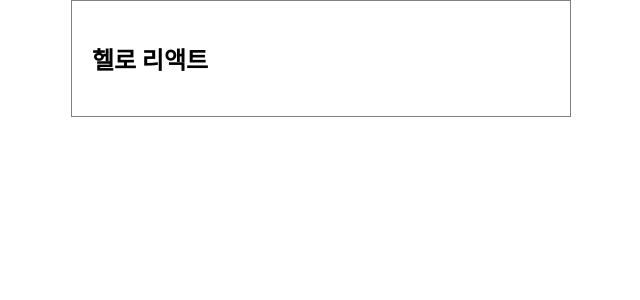
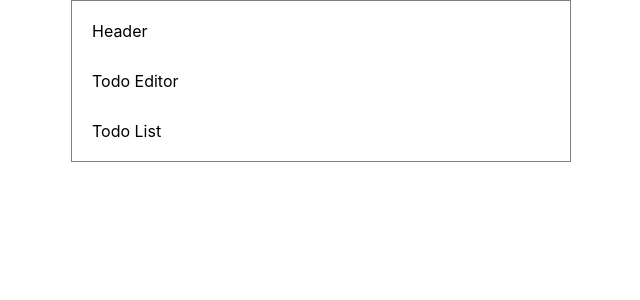
Before and after one commit to heeeun1207/React_prac, a React (Create React App) app in the folder todoapp/: page / in a window 1280 px wide. Shown: the top 300 px of the page, without its empty margins (319-959 px from the left). Built offline with nearby package versions, Linux system fonts and the light colour scheme.

Commit message:
flex 레이아웃 스타일링

```diff
--- a/todoapp/src/App.css
+++ b/todoapp/src/App.css
@@ -8,4 +8,7 @@ body{
   box-sizing: border-box;
   padding: 20px;
   border: 1px solid gray;
+  display: flex;
+  flex-direction: column;
+  gap: 30px;
 }
--- a/todoapp/src/App.js
+++ b/todoapp/src/App.js
@@ -1,9 +1,13 @@
 import './App.css';
 
 function App() {
-  return <div className='App'>
-    <h2>헬로 리액트</h2>
-  </div>;
+  return (
+    <div className='App'>
+      <div>Header</div>
+      <div>Todo Editor</div>
+      <div>Todo List</div>
+    </div>
+  );
 }
 
 export default App;
```
